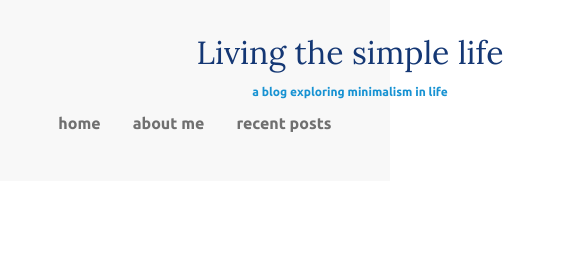
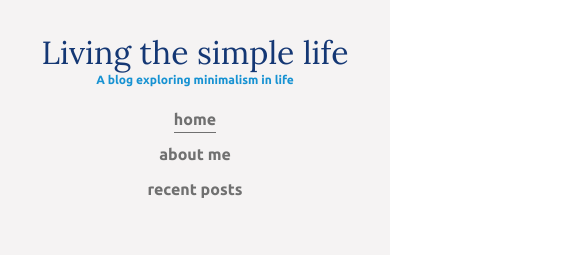
Before and after one commit to Zabdiel-Rosas/responsive_design, a plain HTML site: page index.html in a window 390 px wide. Shown: the top 258 px of the page, 585 px wide, since content can reach past the window. Drawn offline with Linux system fonts and the light colour scheme.

Commit message:
the nav bar has been made responsive

```diff
--- a/css/styles.css
+++ b/css/styles.css
@@ -12,25 +12,33 @@ h1 {
     margin: 0;
 }
 
-
-.site-title {
-    margin: 0 auto;
-    width: 700px;
-}
-
 .subtitle {
     font-weight: 700;
     font-family: 'Ubuntu', sans-serif;
     font-size: .75rem;
     color: #1792d2;
-    /* margin: 0; */
+    margin: 0;
+}
+
+/* Layout */
+
+.container {
+    width: 90%;
+    max-width: 900px;
+    margin: 0 auto;
+}
+
+.container-nav {
+    display: flex;
+    justify-content: space-between;
 }
 
 header {
-    background: #f8f8f8;
-    text-align: center;
+    background: #f5f3f3;
     padding: 2em 0;
 }
+
+/* Navigation */
 
 nav ul {
     list-style: none;
@@ -41,17 +49,42 @@ nav ul {
 }
 
 nav li {
-    margin: 0 1em;
+    margin-left: 2em;
+}
+
+@media (max-width: 675px) {
+    .container-nav,
+    nav ul {
+        flex-direction: column;
+    }
+
+    header {
+        text-align: center;
+    }
+
+    nav li {
+        margin: .5em 0;
+        padding: 0;
+    }
 }
 
 nav a {
     text-decoration: none;
     font-family: Ubuntu;
-    font-size: 1rem;
     font-weight: 700;
     color: #707070;
+    padding: .25em 0;
 }
 
-nav a:hover {
-    text-decoration: underline;
+nav a:hover,
+nav a:focus {
+    color: #1792d2;
 }
+
+.current-page {
+    border-bottom: 1px solid #707070;
+}
+
+.current-page:hover {
+    color: #707070;
+}
--- a/index.html
+++ b/index.html
@@ -1,26 +1,33 @@
 <!DOCTYPE html>
 <html lang="en">
   <head>
-    <meta charset="UTF-8">
-    <meta name="viewport" content="width=device-width, initial-scale=1.0">
-    <link rel="stylesheet" href="https://fonts.googleapis.com/css?family=Lora|Ubuntu:400,700&display=swap">
-    <link rel="stylesheet" href="./css/styles.css">
+    <meta charset="UTF-8" />
+    <meta name="viewport" content="width=device-width, initial-scale=1.0" />
+    <link
+      rel="stylesheet"
+      href="https://fonts.googleapis.com/css?family=Lora|Ubuntu:400,700&display=swap"
+    />
+    <link rel="stylesheet" href="./css/styles.css" />
     <title>Minimalist Blog</title>
   </head>
   <body>
     <header>
+      <div class="container container-nav">
+
         <div class="site-title">
           <h1>Living the simple life</h1>
-            <p class="subtitle">a blog exploring minimalism in life</p>
+          <p class="subtitle">A blog exploring minimalism in life</p>
         </div>
 
         <nav>
           <ul>
-                <li><a href="index.html">home</a></li>
+            <li><a class="current-page" href="index.html">home</a></li>
             <li><a href="about.html">about me</a></li>
             <li><a href="recent-posts.html">recent posts</a></li>
           </ul>
         </nav>
+
+      </div>
     </header>
   </body>
 </html>
```
Lines whose indentation alone changed are shown as unchanged.
